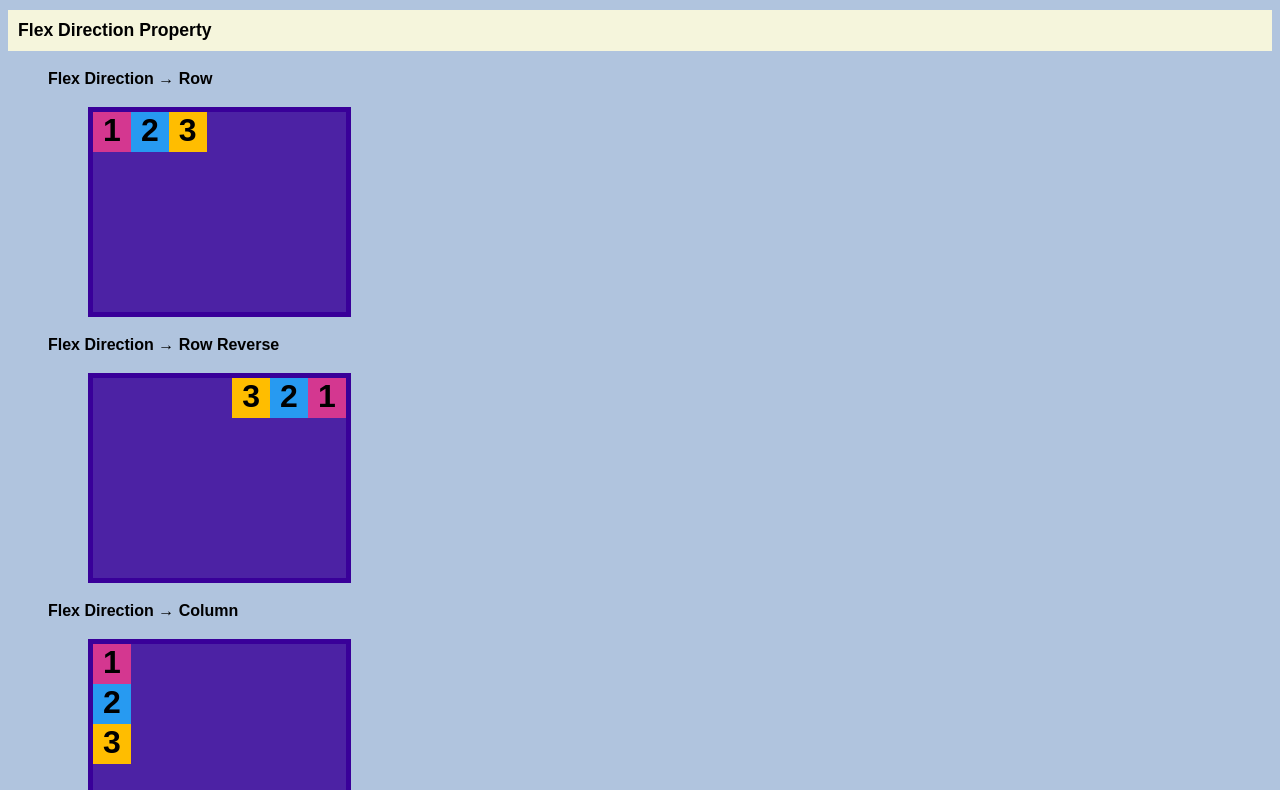
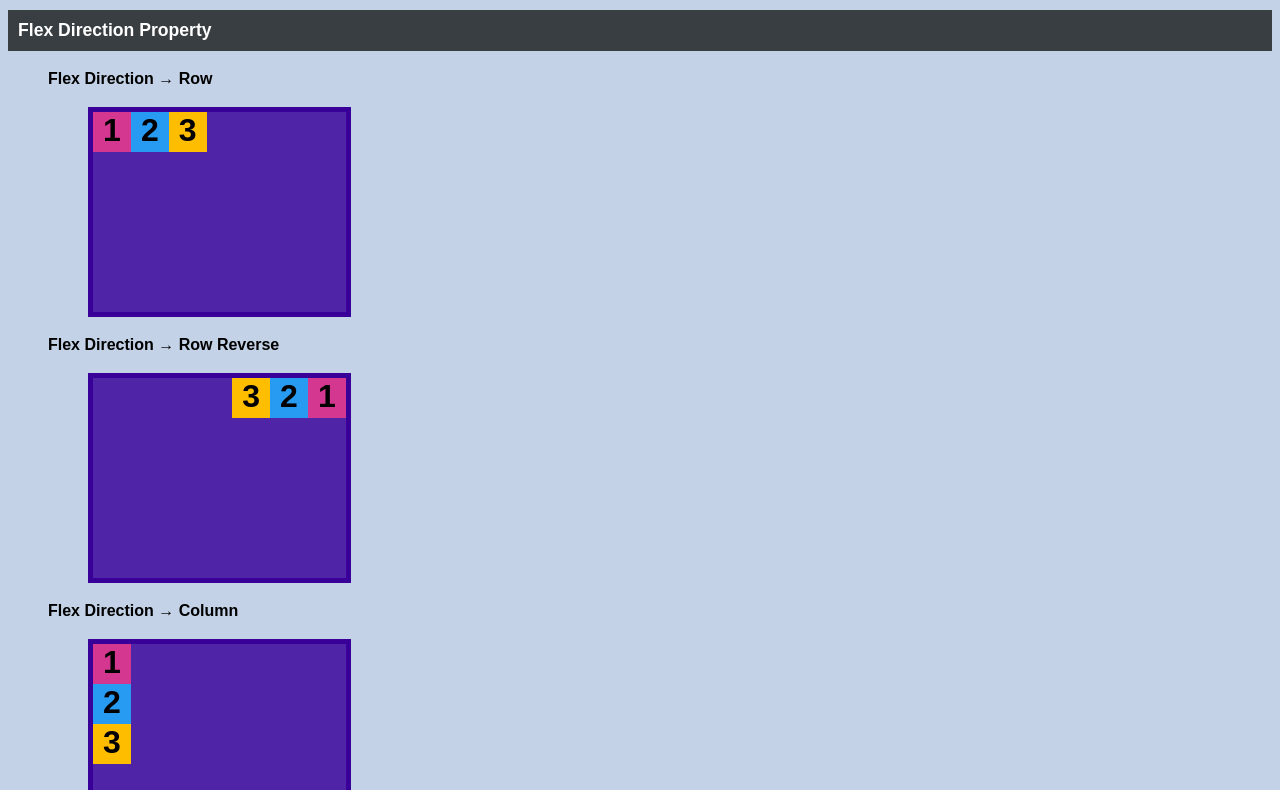
Before and after one commit to mariacarolinaboabaid/web-developer-bootcamp, a plain HTML site: page Section 10/Ex001/ex001.html in a window 1280 px wide. Shown: the part 59-849 px from the top of the page. Drawn offline with Linux system fonts and the light colour scheme.

Commit message:
Update Section 10

```diff
--- a/Section 10/Ex001/style.css
+++ b/Section 10/Ex001/style.css
@@ -1,6 +1,6 @@
 /* GENERAL */
 body{
-    background-color: lightsteelblue;
+    background-color: rgba(176, 196, 222, 0.758);
     font-family: Arial, Helvetica, sans-serif;
 }
 h1{
@@ -9,7 +9,8 @@ h1{
 }
 h2{
     font-size: 1.1rem;
-    background-color: beige;
+    background-color: rgba(0, 0, 0, 0.704);
+    color: white;
     padding: 10px;
     margin-top: 25px;
 }
```
